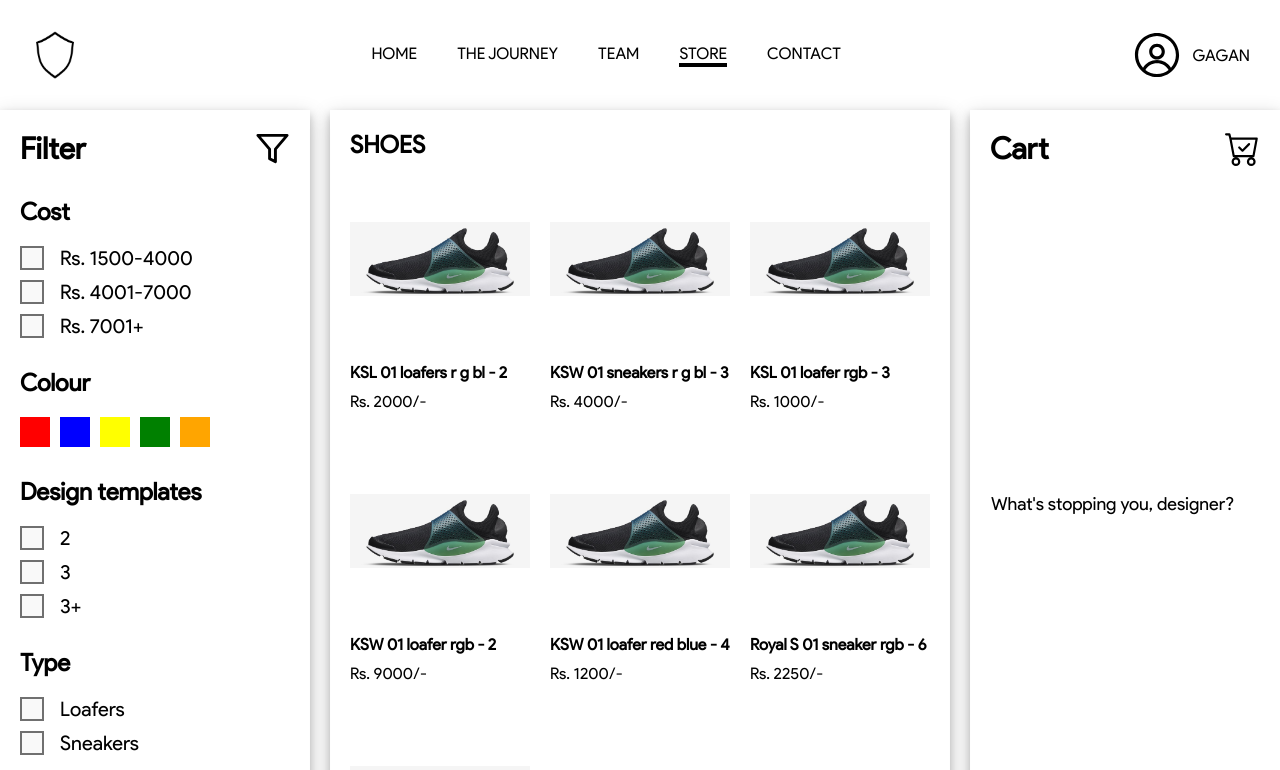
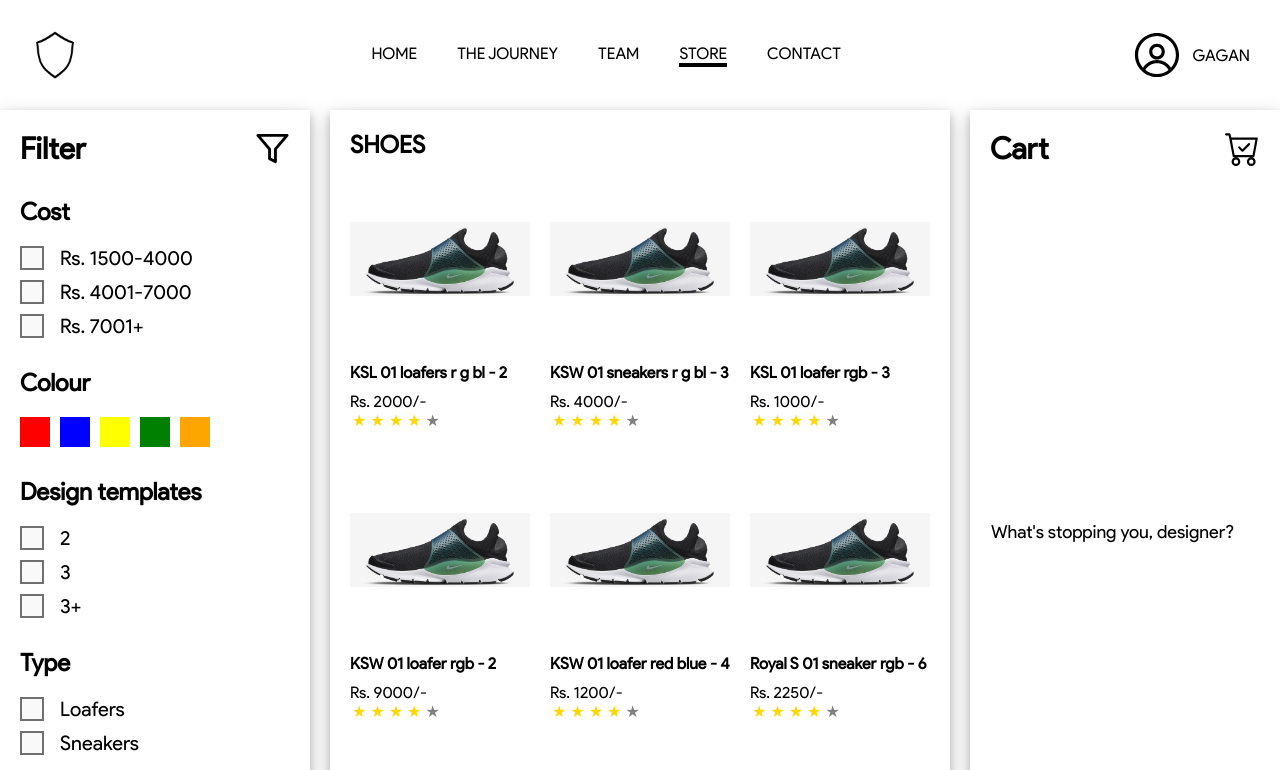
Before and after one commit to KunalAnkur/cityscope_task, a React (Create React App) app: page /store in a window 1280 px wide. Shown: the top 770 px of the page. Built offline with nearby package versions, Linux system fonts and the light colour scheme.

Commit message:
added star rating

```diff
--- a/src/components/ProductCard/ProductCard.jsx
+++ b/src/components/ProductCard/ProductCard.jsx
@@ -1,6 +1,7 @@
 import React from 'react'
 import image from "../../assets/shoe.jpg"
 import "./ProductCard.css"
+import { StarRating } from '..'
 const ProductCard = ({ title = "KSL 01", price = 2000, rating = 0, imageSource = image, ...props}) => {
   return (
       <div className='product-card' {...props}>
@@ -9,6 +10,7 @@ const ProductCard = ({ title = "KSL 01", price = 2000, rating = 0, imageSource =
             <h4>{title}</h4>
             <div className="description">
                 <p className="price">Rs. {price}/-</p>
+                <StarRating disabled={true} value={rating} />
             </div>
         </div>
     </div>
--- a/src/components/ProductDetailSection/ProductDetailSection.css
+++ b/src/components/ProductDetailSection/ProductDetailSection.css
@@ -66,6 +66,16 @@
     gap: 20px;
 }
 
+.product-detail-section .rating {
+    display: flex;
+    align-items: center;
+    gap: 30px;
+    font-size: 20px;
+}
+
+.product-detail-section .review > *:not(span){
+    font-size: 20px;
+}
 @media only screen and (max-width: 1220px) {
   .product-detail-section .content {
     flex-direction: column;
--- a/src/components/ProductDetailSection/ProductDetailSection.jsx
+++ b/src/components/ProductDetailSection/ProductDetailSection.jsx
@@ -1,12 +1,12 @@
 import React, { useEffect, useState } from 'react'
 import { IoIosArrowBack } from "react-icons/io"
 import "./ProductDetailSection.css"
-import { Button, Selectors } from '..'
+import { Button, Selectors, StarRating } from '..'
 import { getProduct, addToCart } from "../../redux/action"
 import { useNavigate, useParams } from 'react-router-dom'
 import { connect } from 'react-redux'
 
-const ProductDetailSection = ({ product, loading, getProduct, addToCart }) => {
+const ProductDetailSection = ({ product, getProduct, addToCart }) => {
   const { id } = useParams();
   const navigate = useNavigate();
   const [options, setOptions] = useState({});
@@ -42,6 +42,10 @@ const ProductDetailSection = ({ product, loading, getProduct, addToCart }) => {
             <div className='heading'>
               <h1>{product.title}</h1>
               <h3>{product.description}</h3>
+              <div className="review">
+                <StarRating disabled={true} value={product.rating} />
+                <span>{product.review} reviews</span>
+              </div>
               <h4>Rs {product.price}/-</h4>
               <p>{product.offer}</p>
             </div>
@@ -49,6 +53,10 @@ const ProductDetailSection = ({ product, loading, getProduct, addToCart }) => {
               {Object.keys(product.options).map((key, id) => (<Selectors key={id} title={key} selector={product.options[key]} setSelector={setOptions} />))}
             </div>
           </div>
+        </div>
+        <div className="rating">
+          <span>Rate the product</span>
+          <StarRating />
         </div>
         <div className="button-list">
           <Button type='secondary' label='Share design' />
@@ -61,7 +69,6 @@ const ProductDetailSection = ({ product, loading, getProduct, addToCart }) => {
 const mapStateToProps = (state) => {
   return {
     product: state.product.product,
-    loading: state.product.loading
   }
 }
 
--- /dev/null
+++ b/src/components/StarRating/StarRating.css
@@ -0,0 +1,19 @@
+star-rating {
+  text-align: center;
+  font-size: 18px;
+  color: #333;
+}
+
+.stars {
+  display: inline-block;
+}
+
+.star {
+  cursor: pointer;
+  margin: 0 2px;
+  color: gray;
+}
+
+.star.filled {
+  color: #FFD700;
+}
--- /dev/null
+++ b/src/components/StarRating/StarRating.jsx
@@ -0,0 +1,30 @@
+import React, { useState } from 'react';
+import "./StarRating.css"
+const StarRating = ({disabled = false, value = 0,onChange = () => {}}) => {
+    const [rating, setRating] = useState(value);
+
+    const handleStarClick = (newRating) => {
+        if (!disabled) {
+            setRating(newRating);
+            onChange(rating)
+        }
+    };
+
+    return (
+        <div className="star-rating">
+            <div className="stars">
+                {[1, 2, 3, 4, 5].map((star) => (
+                    <span
+                        key={star}
+                        className={star <= rating ? 'star filled' : 'star'}
+                        onClick={() => handleStarClick(star)}
+                    >
+                        &#9733;
+                    </span>
+                ))}
+            </div>
+        </div>
+    );
+};
+
+export { StarRating };
--- a/src/components/index.js
+++ b/src/components/index.js
@@ -16,3 +16,4 @@ export * from "./ProductSection/ProductSection"
 export * from "./ProductDetailSection/ProductDetailSection"
 export * from "./CartProduct/CartProduct"
 export * from "./Selectors/Selectors"
+export * from "./StarRating/StarRating"
--- a/src/pages/home/Home.jsx
+++ b/src/pages/home/Home.jsx
@@ -3,7 +3,9 @@ import "./Home.css"
 
 const Home = () => {
   return (
-    <div>Home</div>
+    <div>
+      Home
+    </div>
   )
 }
 
```
